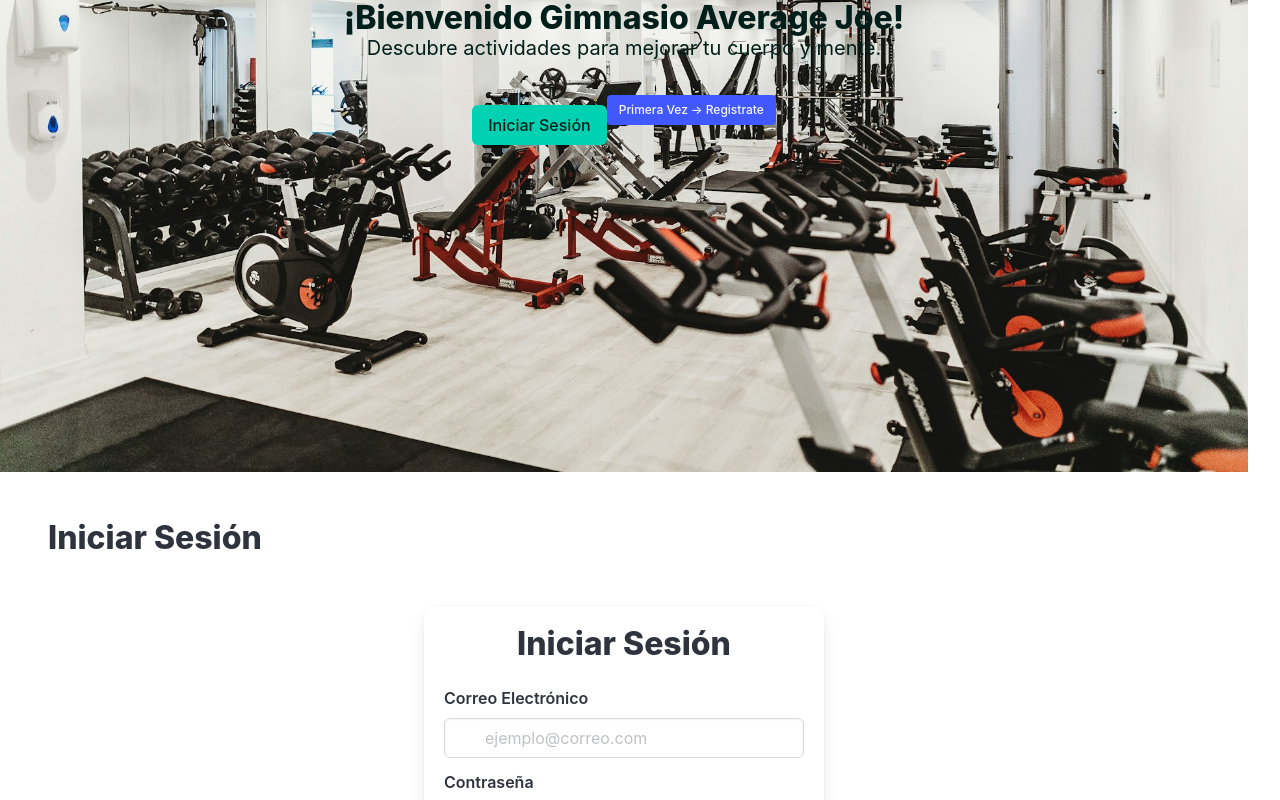
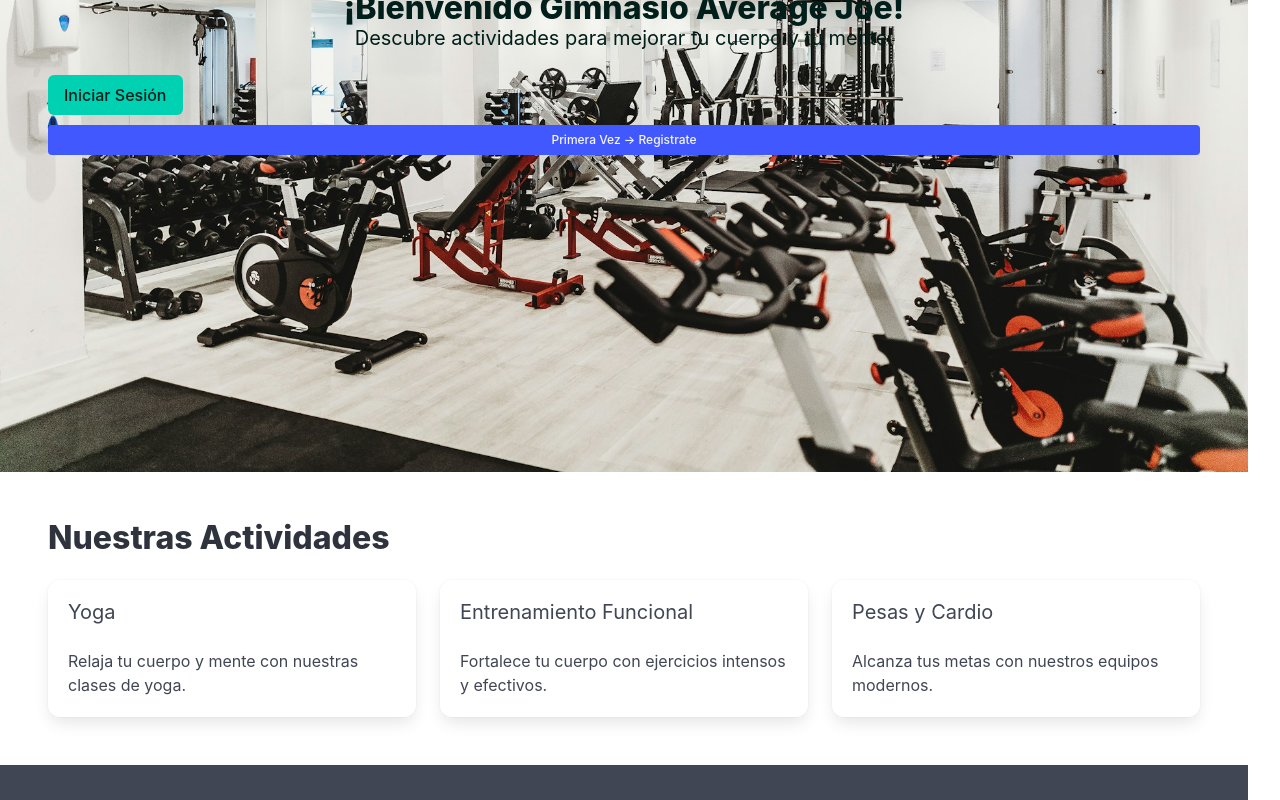
Before and after one commit to JaggoLAP/gym-front, a React (Vite) app: page / in a window 1280 px wide. Shown: the part 380-1180 px from the top of the page. Built offline with nearby package versions, Linux system fonts and the light colour scheme.

Commit message:
cambios home  nav footer

```diff
--- a/src/components/Navbar.jsx
+++ b/src/components/Navbar.jsx
@@ -1,6 +1,8 @@
-import "react";
+import 'react';
 
-const Navbar = () => (
+// eslint-disable-next-line react/prop-types
+function Navbar ({ onLoginClick }) {
+    return (
         <nav className="navbar is-primary" role="navigation" aria-label="main navigation">
             <div className="navbar-brand">
                 <a className="navbar-item" href="/">
@@ -11,10 +13,12 @@ const Navbar = () => (
                 <div className="navbar-end">
                     <a className="navbar-item" href="#activities">Actividades</a>
                     <a className="navbar-item" href="#about">Nosotros</a>
-          <a className="navbar-item" href="#login">Iniciar Sesión</a>
+                    <a className="navbar-item" onClick={onLoginClick} style={{ cursor: 'pointer' }}>
+                        Iniciar Sesión
+                    </a>
                 </div>
             </div>
         </nav>
     );
-
+}
 export default Navbar;
--- a/src/pages/HomePage.jsx
+++ b/src/pages/HomePage.jsx
@@ -14,7 +14,7 @@ function HomePage() {
   };
   return (
     <div>
-      <Navbar />
+      <Navbar onLoginClick={toggleModal}/>
       <section
         className="hero is-fullheight is-primary is-bold"
         style={{
@@ -27,22 +27,22 @@ function HomePage() {
           <div className="container has-text-centered">
             <h1 className="title">¡Bienvenido Gimnasio Average Joe!</h1>
             <h2 className="subtitle">
-              Descubre actividades para mejorar tu cuerpo y mente.
+              Descubre actividades para mejorar tu cuerpo y tu mente.
             </h2>
-            <a href="#login" className="button is-primary" style={{ marginTop: '20px' }}>
+            <button
+              className="button is-primary"
+              onClick={toggleModal}
+              style={{ marginTop: '20px', display: 'block' }}
+            >
               Iniciar Sesión
-            </a>
-            <a href="/register" className="button is-link is-small" style={{ marginTop: '10px' }}>
+            </button>
+            <a href="/register"
+              className="button is-link is-small"
+              style={{ marginTop: '10px', display: 'block' }}
+            >
               Primera Vez → Registrate
             </a>
           </div>
-        </div>
-      </section>
-
-      <section id="login" className="section">
-        <div className="container">
-          <h2 className="title">Iniciar Sesión</h2>
-          <LoginForm />
         </div>
       </section>
 
@@ -72,6 +72,7 @@ function HomePage() {
         </div>
       </section>
       <Footer />
+      {/*Modal para el login*/}
       {isModalOpen && (
         <div className={`modal ${isModalOpen ? 'is-active' : ''}`}>
           <div className="modal-background" onClick={toggleModal}></div>
```
Lines whose indentation alone changed are shown as unchanged.
